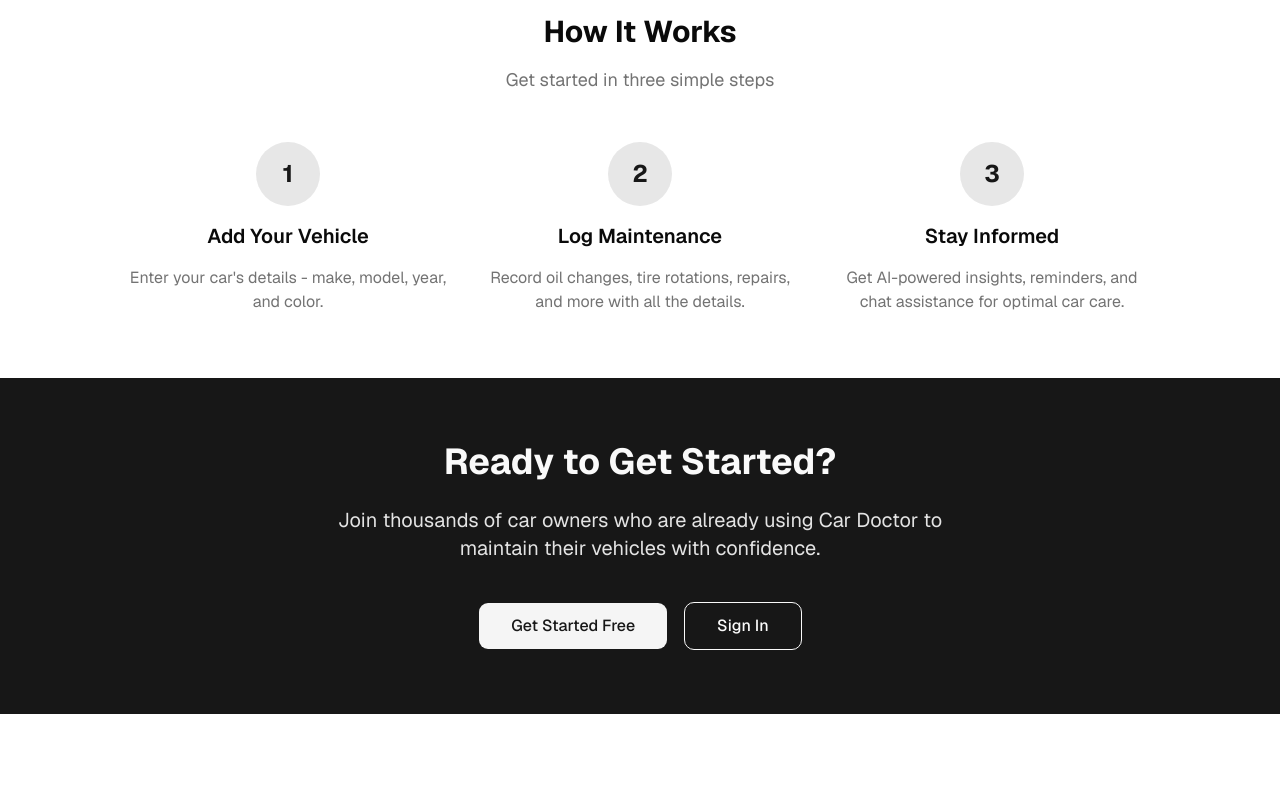
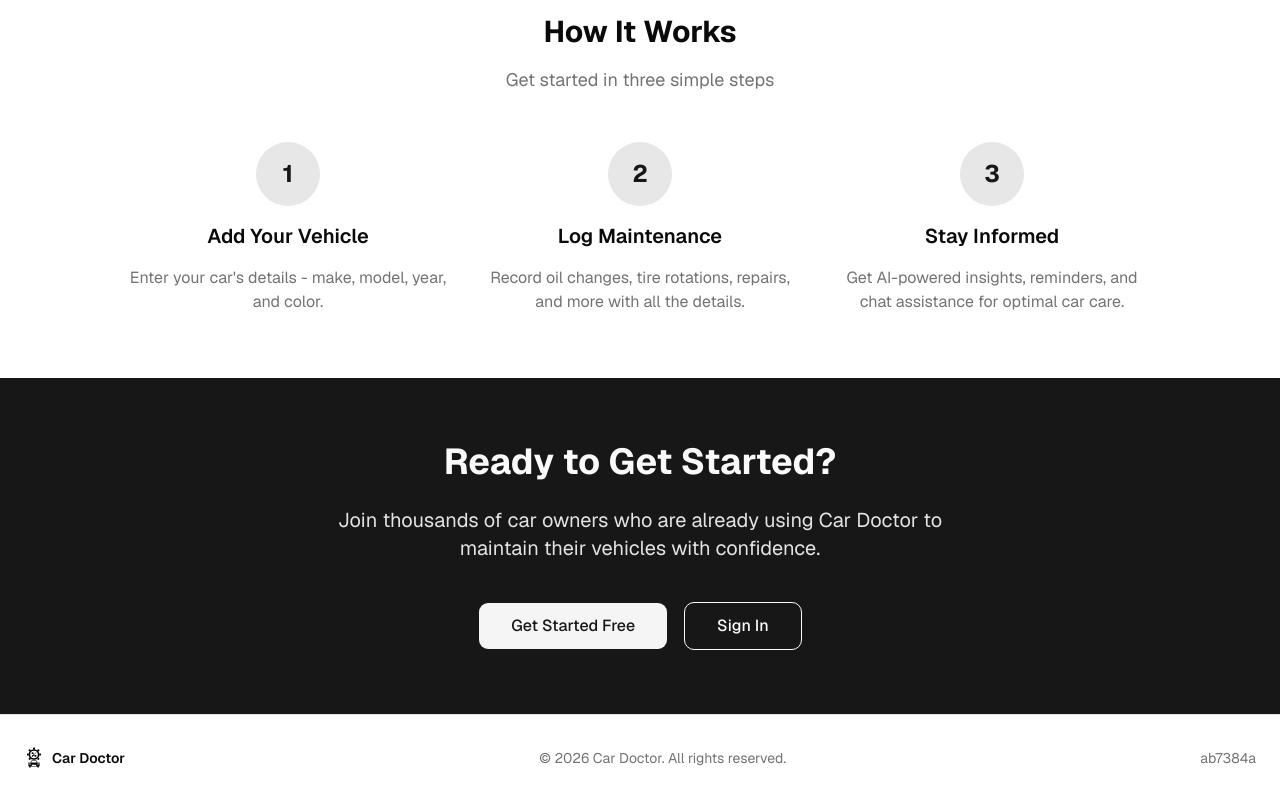
Before and after one commit to benjaminhuanghuang/car-dr-nextjs, a Next.js app: page / in a window 1280 px wide. Shown: the part 1539-2339 px from the top of the page. Before the commit the page ends 2253 px from the top, so only its background shows below. Built offline with nearby package versions, Linux system fonts and the light colour scheme; no server answers.

Commit message:
add footer

```diff
--- a/app/(main)/layout.tsx
+++ b/app/(main)/layout.tsx
@@ -1,11 +1,13 @@
 import type { ReactNode } from "react";
 import { Nav } from "@/components/nav";
+import { Footer } from "@/components/footer";
 
 export default function MainLayout({ children }: { children: ReactNode }) {
   return (
     <>
       <Nav />
       <main className="flex flex-1 flex-col">{children}</main>
+      <Footer />
     </>
   );
 }
--- a/app/layout.tsx
+++ b/app/layout.tsx
@@ -13,8 +13,8 @@ const geistMono = Geist_Mono({
 });
 
 export const metadata: Metadata = {
-  title: "Create Next App",
-  description: "Generated by create next app",
+  title: "Car Doctor",
+  description: "Your Smart Car Doctor Assistant",
 };
 
 export default function RootLayout({ children }: LayoutProps<"/">) {
--- /dev/null
+++ b/components/footer.tsx
@@ -0,0 +1,28 @@
+import Image from "next/image";
+import { cacheLife } from "next/cache";
+
+async function getCurrentYear() {
+  "use cache";
+  cacheLife("days");
+  return new Date().getFullYear();
+}
+
+export async function Footer() {
+  const year = await getCurrentYear();
+
+  return (
+    <footer className="border-t border-zinc-200 px-6 py-8 text-sm text-muted-foreground dark:border-zinc-800">
+      <div className="flex flex-col items-center justify-between gap-4 sm:flex-row">
+        <div className="flex items-center gap-2">
+          <Image src="/gear-car-black.svg" alt="" width={20} height={20} />
+          <span className="font-semibold text-foreground">Car Doctor</span>
+        </div>
+        <p>&copy; {year} Car Doctor. All rights reserved.</p>
+        {/* Filled in at release time by scripts/update_commit_hash.sh */}
+        <span className="text-sm text-muted-foreground" id="commit-hash">
+          ab7384a
+        </span>
+      </div>
+    </footer>
+  );
+}
--- a/package.json
+++ b/package.json
@@ -10,7 +10,8 @@
     "prepare": "husky",
     "db:generate": "drizzle-kit generate",
     "db:push": "drizzle-kit push",
-    "db:studio": "drizzle-kit studio"
+    "db:studio": "drizzle-kit studio",
+    "update-commit-hash": "sh scripts/update_commit_hash.sh"
   },
   "dependencies": {
     "@base-ui/react": "^1.9.0",
```
Also changed, not shown: 1 other file (tests, documents, lock files or other folders).
